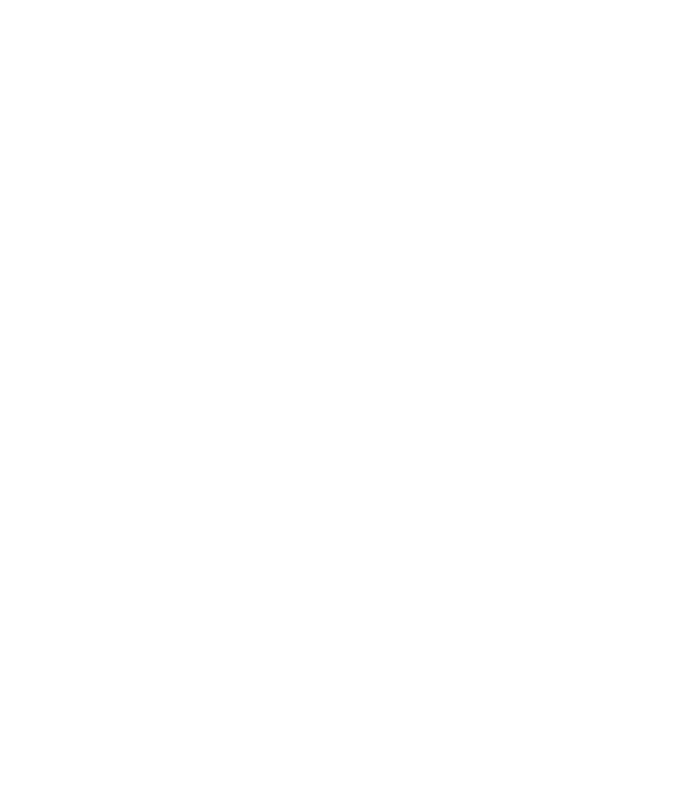
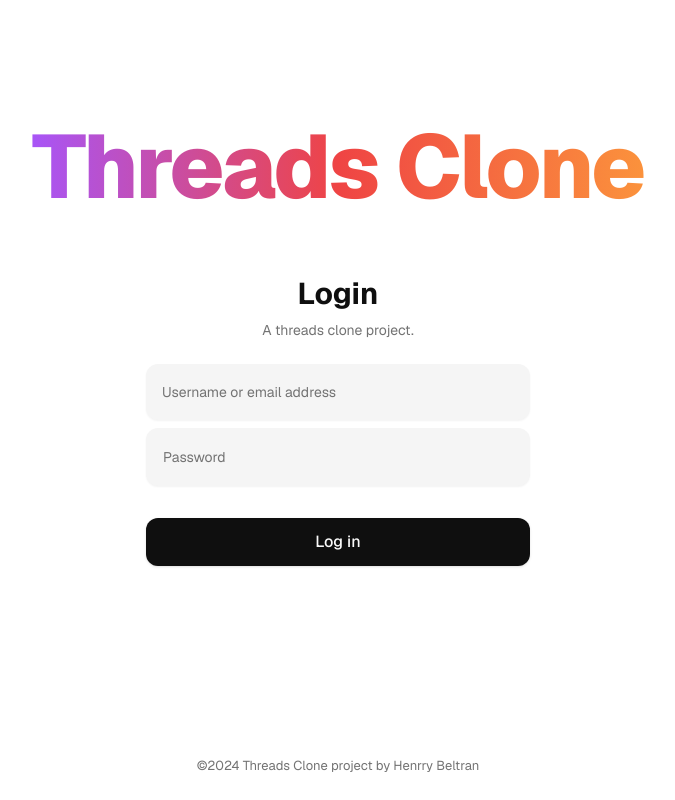
Before and after one commit to HenrryBeltran/threads-clone, a Next.js app: page /login in a window 1280 px wide. Shown: the whole page, without its empty margins (302-977 px from the left). Built offline with nearby package versions, Linux system fonts and the light colour scheme.

Commit message:
feat: Add Login form

```diff
--- a/src/app/login/page.tsx
+++ b/src/app/login/page.tsx
@@ -1,7 +1,48 @@
+import { Button } from "@/components/ui/button";
+import { Input } from "@/components/ui/input";
+
 export default function LoginPage() {
   return (
-    <section>
-      <form action=""></form>
-    </section>
+    <>
+      <section className="flex min-h-[calc(100svh-48px)] w-full flex-col items-center justify-center px-5 sm:px-5">
+        <header className="w-full space-y-16 pb-6">
+          <h1 className="mx-auto w-fit bg-gradient-to-r from-purple-500 via-red-500 to-orange-400 bg-clip-text text-[12vw] font-extrabold leading-none tracking-tight text-transparent sm:text-[10vw] lg:text-[8vw] xl:text-[7vw]">
+            Threads Clone
+          </h1>
+          <div className="mx-auto max-w-sm space-y-2">
+            <h2 className="text-center text-3xl font-bold">Login</h2>
+            <p className="text-center text-sm text-muted-foreground">
+              A threads clone project.
+            </p>
+          </div>
+        </header>
+        <form action="" className="w-full">
+          <div className="mx-auto max-w-sm space-y-2 pb-16">
+            <div>
+              <Input
+                name="email"
+                type="email"
+                placeholder="Username or email address"
+                className="rounded-xl border-none bg-muted px-4 py-7 dark:bg-muted/75"
+              />
+            </div>
+            <div>
+              <Input
+                name="password"
+                type="password"
+                placeholder="Password"
+                className="rounded-xl border-transparent bg-muted px-4 py-7 dark:bg-muted/75"
+              />
+            </div>
+            <Button type="button" className="!mt-8 w-full rounded-xl py-6 text-base">
+              Log in
+            </Button>
+          </div>
+        </form>
+      </section>
+      <footer className="flex min-h-12 w-full items-start justify-center px-5 pb-5 pt-1 text-center text-[.8125rem] text-muted-foreground sm:px-0">
+        &copy;2024 Threads Clone project by Henrry Beltran
+      </footer>
+    </>
   );
 }
```
